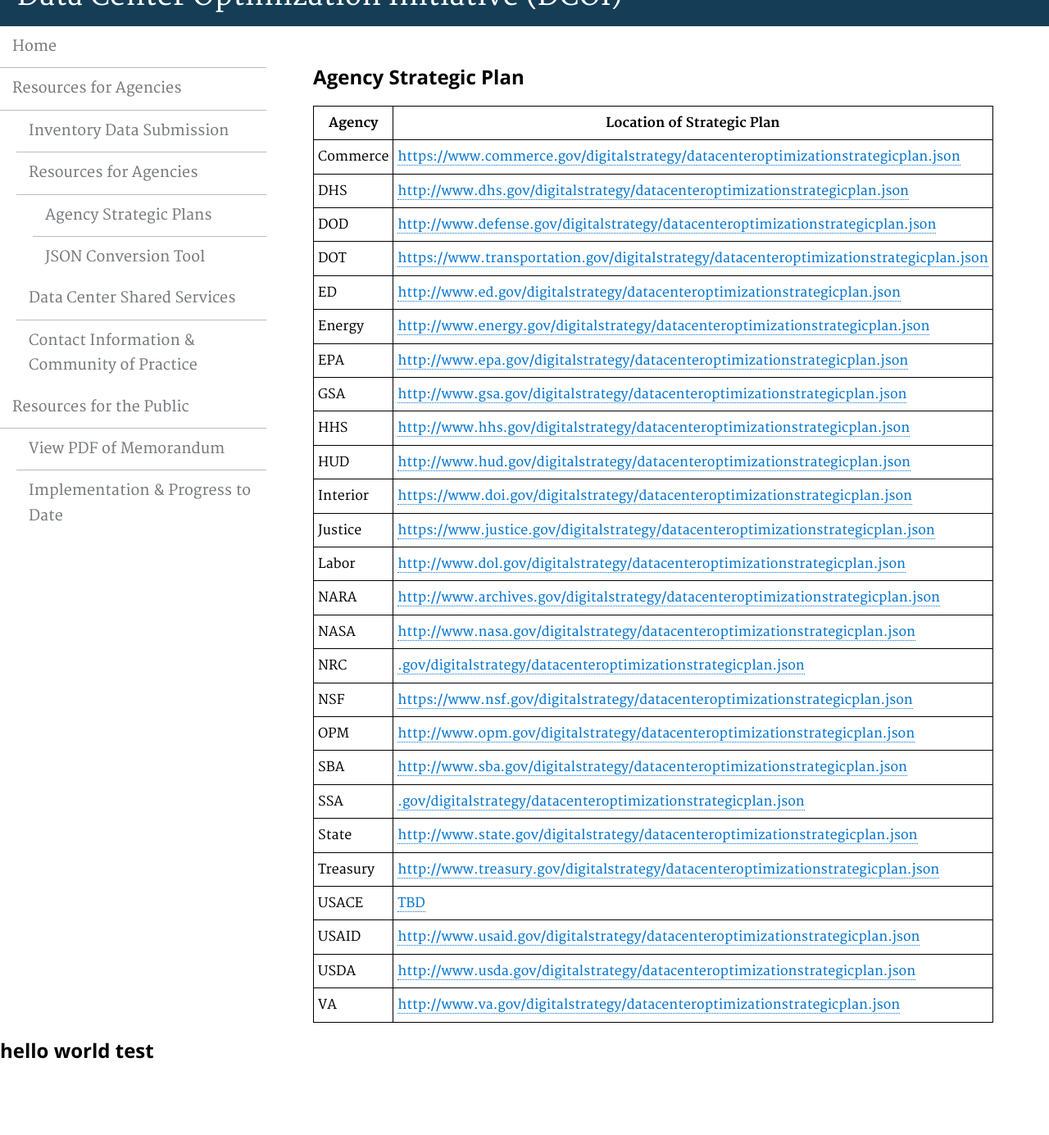
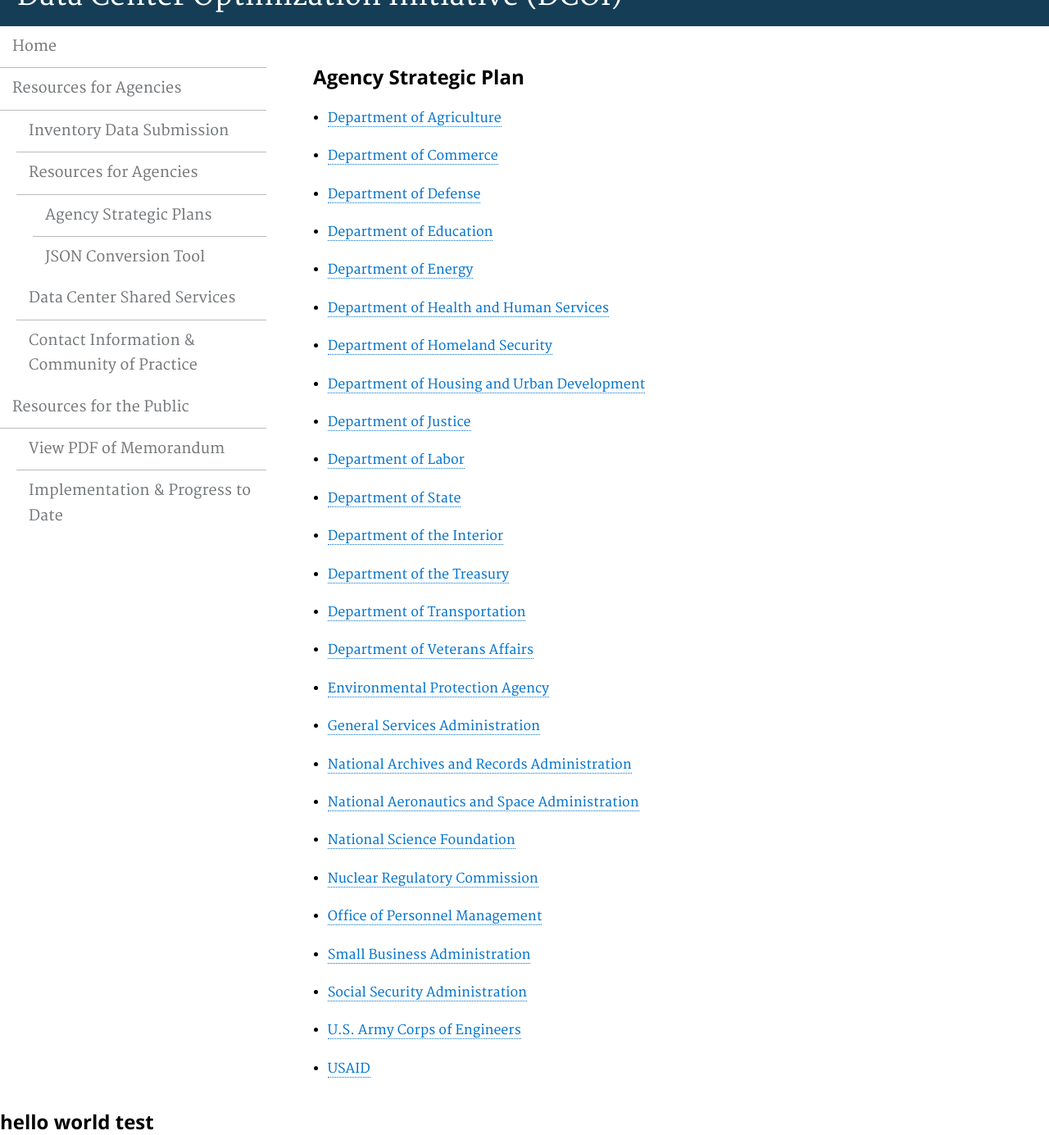
Before and after one commit to ydave-reisys/datacenters, a Jekyll site: the page built from pages/agency-strategic-plan.html, in a window 1280 px wide and 1385 px high. Shown: the whole window at 82% size. Built offline with Jekyll 4.4.1, drawn with Linux system fonts in a browser that asks for light colours; nearby versions of some CDN libraries; Markdown is read by kramdown in place of the engine named in the settings.

Commit message:
Agency Strategic plan

```diff
--- a/pages/agency-strategic-plan.html
+++ b/pages/agency-strategic-plan.html
@@ -7,167 +7,83 @@
 
 <h2 id="agency-strategic-plan">Agency Strategic Plan</h2>
 
-<table>
-    <thead>
-        <th>Agency</th>
-        <th>Location of Strategic Plan</th>
-    </thead>
-    <tbody>
-        <tr>
-            <td>Commerce</td>
-            <td>
-                <a href="https://www.commerce.gov/digitalstrategy/datacenteroptimizationstrategicplan.json">https://www.commerce.gov/digitalstrategy/datacenteroptimizationstrategicplan.json</a>
-            </td>
-        </tr>
-        <tr>
-            <td>DHS</td>
-            <td>
-                <a href="http://www.dhs.gov/digitalstrategy/datacenteroptimizationstrategicplan.json">http://www.dhs.gov/digitalstrategy/datacenteroptimizationstrategicplan.json</a>
-            </td>
-        </tr>
-        <tr>
-            <td>DOD</td>
-            <td>
-                <a href="http://www.defense.gov/digitalstrategy/datacenteroptimizationstrategicplan.json">http://www.defense.gov/digitalstrategy/datacenteroptimizationstrategicplan.json</a>
-            </td>
-        </tr>
-        <tr>
-            <td>DOT</td>
-            <td>
-                <a href="https://www.transportation.gov/digitalstrategy/datacenteroptimizationstrategicplan.json">https://www.transportation.gov/digitalstrategy/datacenteroptimizationstrategicplan.json</a>
-            </td>
-        </tr>
-        <tr>
-            <td>ED</td>
-            <td>
-                <a href="http://www.ed.gov/digitalstrategy/datacenteroptimizationstrategicplan.json">http://www.ed.gov/digitalstrategy/datacenteroptimizationstrategicplan.json</a>
-            </td>
-        </tr>
-        <tr>
-            <td>Energy</td>
-            <td>
-                <a href="http://www.energy.gov/digitalstrategy/datacenteroptimizationstrategicplan.json">http://www.energy.gov/digitalstrategy/datacenteroptimizationstrategicplan.json</a>
-            </td>
-        </tr>
-        <tr>
-            <td>EPA</td>
-            <td>
-                <a href="http://www.epa.gov/digitalstrategy/datacenteroptimizationstrategicplan.json">http://www.epa.gov/digitalstrategy/datacenteroptimizationstrategicplan.json</a>
-            </td>
-        </tr>
-        <tr>
-            <td>GSA</td>
-            <td>
-                <a href="http://www.gsa.gov/digitalstrategy/datacenteroptimizationstrategicplan.json">http://www.gsa.gov/digitalstrategy/datacenteroptimizationstrategicplan.json</a>
-            </td>
-        </tr>
-        <tr>
-            <td>HHS</td>
-            <td>
-                <a href="http://www.hhs.gov/digitalstrategy/datacenteroptimizationstrategicplan.json">http://www.hhs.gov/digitalstrategy/datacenteroptimizationstrategicplan.json</a>
-            </td>
-        </tr>
-        <tr>
-            <td>HUD</td>
-            <td>
-                <a href="http://www.hud.gov/digitalstrategy/datacenteroptimizationstrategicplan.json">http://www.hud.gov/digitalstrategy/datacenteroptimizationstrategicplan.json</a>
-            </td>
-        </tr>
-        <tr>
-            <td>Interior</td>
-            <td>
-                <a href="https://www.doi.gov/digitalstrategy/datacenteroptimizationstrategicplan.json">https://www.doi.gov/digitalstrategy/datacenteroptimizationstrategicplan.json</a>
-            </td>
-        </tr>
-        <tr>
-            <td>Justice</td>
-            <td>
-                <a href="https://www.justice.gov/digitalstrategy/datacenteroptimizationstrategicplan.json">https://www.justice.gov/digitalstrategy/datacenteroptimizationstrategicplan.json</a>
-            </td>
-        </tr>
-        <tr>
-            <td>Labor</td>
-            <td>
-                <a href="http://www.dol.gov/digitalstrategy/datacenteroptimizationstrategicplan.json">http://www.dol.gov/digitalstrategy/datacenteroptimizationstrategicplan.json</a>
-            </td>
-        </tr>
-        <tr>
-            <td>NARA</td>
-            <td>
-                <a href="http://www.archives.gov/digitalstrategy/datacenteroptimizationstrategicplan.json">http://www.archives.gov/digitalstrategy/datacenteroptimizationstrategicplan.json</a>
-            </td>
-        </tr>
-        <tr>
-            <td>NASA</td>
-            <td>
-                <a href="http://www.nasa.gov/digitalstrategy/datacenteroptimizationstrategicplan.json">http://www.nasa.gov/digitalstrategy/datacenteroptimizationstrategicplan.json</a>
-            </td>
-        </tr>
-        <tr>
-            <td>NRC</td>
-            <td>
-                <a href="http://www.nrc.gov/digitalstrategy/datacenteroptimizationstrategicplan.json">.gov/digitalstrategy/datacenteroptimizationstrategicplan.json</a>
-            </td>
-        </tr>
-        <tr>
-            <td>NSF</td>
-            <td>
-                <a href="https://www.nsf.gov/digitalstrategy/datacenteroptimizationstrategicplan.json">https://www.nsf.gov/digitalstrategy/datacenteroptimizationstrategicplan.json</a>
-            </td>
-        </tr>
-        <tr>
-            <td>OPM</td>
-            <td>
-                <a href="http://www.opm.gov/digitalstrategy/datacenteroptimizationstrategicplan.json">http://www.opm.gov/digitalstrategy/datacenteroptimizationstrategicplan.json</a>
-            </td>
-        </tr>
-        <tr>
-            <td>SBA</td>
-            <td>
-                <a href="http://www.sba.gov/digitalstrategy/datacenteroptimizationstrategicplan.json">http://www.sba.gov/digitalstrategy/datacenteroptimizationstrategicplan.json</a>
-            </td>
-        </tr>
-        <tr>
-            <td>SSA</td>
-            <td>
-                <a href="http://www.ssa.gov/digitalstrategy/datacenteroptimizationstrategicplan.json">.gov/digitalstrategy/datacenteroptimizationstrategicplan.json</a>
-            </td>
-        </tr>
-        <tr>
-            <td>State</td>
-            <td>
-                <a href="http://www.state.gov/digitalstrategy/datacenteroptimizationstrategicplan.json">http://www.state.gov/digitalstrategy/datacenteroptimizationstrategicplan.json</a>
-            </td>
-        </tr>
-        <tr>
-            <td>Treasury</td>
-            <td>
-                <a href="http://www.treasury.gov/digitalstrategy/datacenteroptimizationstrategicplan.json">http://www.treasury.gov/digitalstrategy/datacenteroptimizationstrategicplan.json</a>
-            </td>
-        </tr>
-        <tr>
-            <td>USACE</td>
-            <td>
-                <a href="">TBD</a>
-            </td>
-        </tr>
-        <tr>
-            <td>USAID</td>
-            <td>
-                <a href="http://www.usaid.gov/digitalstrategy/datacenteroptimizationstrategicplan.json">http://www.usaid.gov/digitalstrategy/datacenteroptimizationstrategicplan.json</a>
-            </td>
-        </tr>
-        <tr>
-            <td>USDA</td>
-            <td>
-                <a href="http://www.usda.gov/digitalstrategy/datacenteroptimizationstrategicplan.json">http://www.usda.gov/digitalstrategy/datacenteroptimizationstrategicplan.json</a>
-            </td>
-        </tr>
-        <tr>
-            <td>VA</td>
-            <td>
-                <a href="http://www.va.gov/digitalstrategy/datacenteroptimizationstrategicplan.json">http://www.va.gov/digitalstrategy/datacenteroptimizationstrategicplan.json</a>
-            </td>
-        </tr>
-    </tbody>
-</table>
+<ul>
+    <li>
+        <a href="http://www.usda.gov/digitalstrategy/datacenteroptimizationstrategicplan.json">Department of Agriculture</a>
+    </li>
+    <li>
+        <a href="https://www.commerce.gov/digitalstrategy/datacenteroptimizationstrategicplan.json">Department of Commerce</a>
+    </li>
+    <li>
+        <a href="http://www.defense.gov/digitalstrategy/datacenteroptimizationstrategicplan.json">Department of Defense</a>
+    </li>
+    <li>
+        <a href="http://www.ed.gov/digitalstrategy/datacenteroptimizationstrategicplan.json">Department of Education</a>
+    </li>
+    <li>
+        <a href="http://www.energy.gov/digitalstrategy/datacenteroptimizationstrategicplan.json">Department of Energy</a>
+    </li>
+    <li>
+        <a href="http://www.hhs.gov/digitalstrategy/datacenteroptimizationstrategicplan.json">Department of Health and Human Services</a>
+    </li>
+    <li>
+        <a href="http://www.dhs.gov/digitalstrategy/datacenteroptimizationstrategicplan.json">Department of Homeland Security</a>
+    </li>
+    <li>
+        <a href="http://www.hud.gov/digitalstrategy/datacenteroptimizationstrategicplan.json">Department of Housing and Urban Development</a>
+    </li>
+    <li>
+        <a href="https://www.justice.gov/digitalstrategy/datacenteroptimizationstrategicplan.json">Department of Justice</a>
+    </li>
+    <li>
+        <a href="http://www.dol.gov/digitalstrategy/datacenteroptimizationstrategicplan.json">Department of Labor</a>
+    </li>
+    <li>
+        <a href="http://www.state.gov/digitalstrategy/datacenteroptimizationstrategicplan.json">Department of State</a>
+    </li>
+    <li>
+        <a href="https://www.doi.gov/digitalstrategy/datacenteroptimizationstrategicplan.json">Department of the Interior</a>
+    </li>
+    <li>
+        <a href="http://www.treasury.gov/digitalstrategy/datacenteroptimizationstrategicplan.json">Department of the Treasury</a>
+    </li>
+    <li>
+        <a href="https://www.transportation.gov/digitalstrategy/datacenteroptimizationstrategicplan.json">Department of Transportation</a>
+    </li>
+    <li>
+        <a href="http://www.va.gov/digitalstrategy/datacenteroptimizationstrategicplan.json">Department of Veterans Affairs</a>
+    </li>
+    <li>
+        <a href="http://www.epa.gov/digitalstrategy/datacenteroptimizationstrategicplan.json">Environmental Protection Agency</a>
+    </li>
+    <li>
+        <a href="http://www.gsa.gov/digitalstrategy/datacenteroptimizationstrategicplan.json">General Services Administration</a>
+    </li>
+    <li>
+        <a href="http://www.archives.gov/digitalstrategy/datacenteroptimizationstrategicplan.json">National Archives and Records Administration</a>
+    </li>
+    <li>
+        <a href="http://www.nasa.gov/digitalstrategy/datacenteroptimizationstrategicplan.json">National Aeronautics and Space Administration</a>
+    </li>
+    <li>
+        <a href="https://www.nsf.gov/digitalstrategy/datacenteroptimizationstrategicplan.json">National Science Foundation</a>
+    </li>
+    <li>
+        <a href="http://www.nrc.gov/digitalstrategy/datacenteroptimizationstrategicplan.json">Nuclear Regulatory Commission</a>
+    </li>
+    <li>
+        <a href="http://www.opm.gov/digitalstrategy/datacenteroptimizationstrategicplan.json">Office of Personnel Management</a>
+    </li>
+    <li>
+        <a href="http://www.sba.gov/digitalstrategy/datacenteroptimizationstrategicplan.json">Small Business Administration</a>
+    </li>
+    <li>
+        <a href="http://www.ssa.gov/digitalstrategy/datacenteroptimizationstrategicplan.json">Social Security Administration</a>
+    </li>
+    <li>
+        <a href="">U.S. Army Corps of Engineers</a>
+    </li>
+    <li>
+        <a href="http://www.usaid.gov/digitalstrategy/datacenteroptimizationstrategicplan.json">USAID</a>
+    </li>
+</ul>
```
